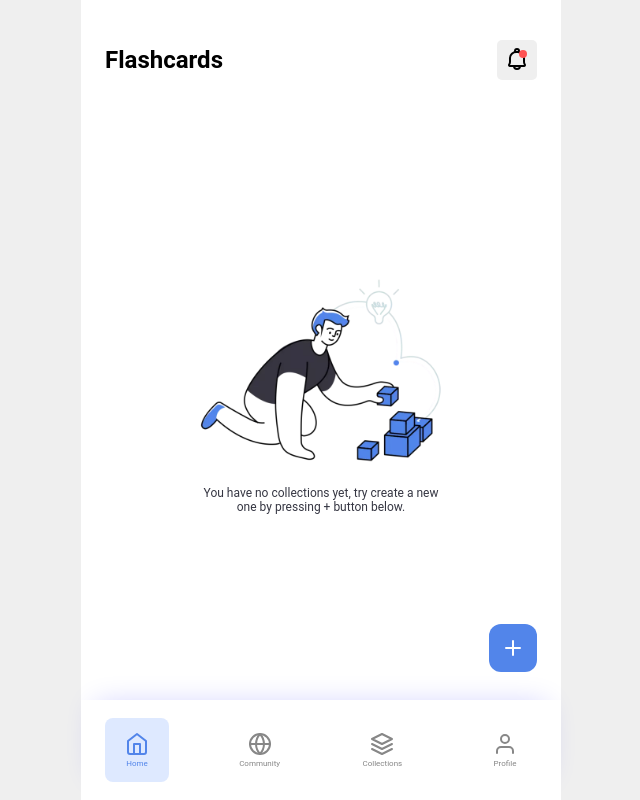
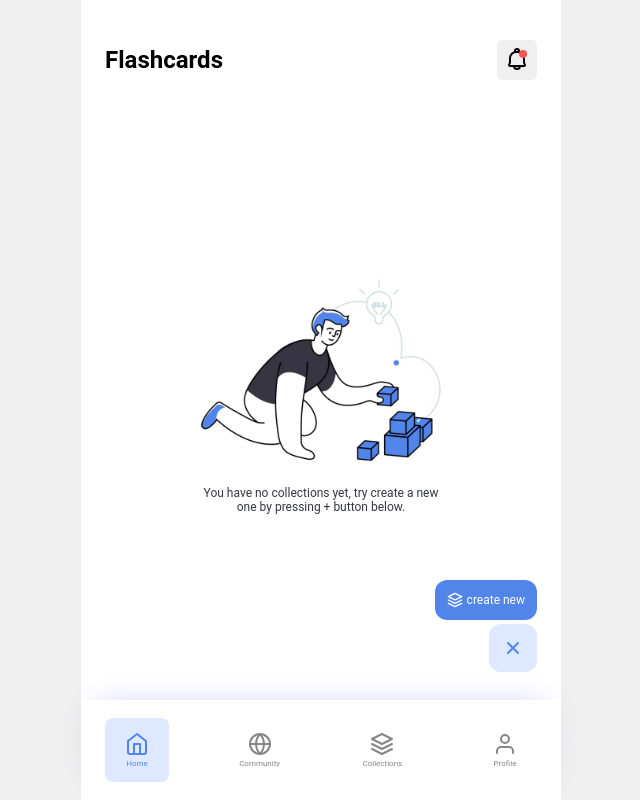
Before and after one commit to GilbertAurel/daily-tracker, a React (Create React App) app: page /home in a window 1280 px wide. Both pictures are taken after a click on the button 832 px from the left and 648 px from the top of the page. Shown: the whole page, without its empty margins (319-959 px from the left). Built offline with nearby package versions, Linux system fonts and the light colour scheme.

Commit message:
feat: add sub menu on plus button

```diff
--- a/src/components/home-add-button/index.tsx
+++ b/src/components/home-add-button/index.tsx
@@ -1,36 +1,91 @@
 /** @jsxRuntime classic */
 /** @jsx jsx */
 import { css, jsx } from '@emotion/react';
-import { Plus } from 'assets/icons/components';
-import { COLORS, SIZES } from 'assets/theme';
-import React from 'react';
+import React, { useState } from 'react';
+import { Layers, Plus } from 'assets/icons/components';
+import { COLORS, FONTS, SIZES } from 'assets/theme';
 
 const HomeAddButton: React.FC = () => {
+  const [subMenu, setSubMenu] = useState(false);
+
+  const toggleSubMenu = () => setSubMenu(!subMenu);
+
   const styles = {
-    button: css`
-      height: 3rem;
-      width: 3rem;
+    container: css`
       position: absolute;
       right: 1.5rem;
       bottom: 8rem;
       display: flex;
+      flex-direction: column;
+      align-items: flex-end;
+      gap: 0.25rem;
+    `,
+    button: css`
+      height: 3rem;
+      width: 3rem;
+      display: flex;
       justify-content: center;
       align-items: center;
+      background-color: ${subMenu ? COLORS.secondary : COLORS.primary};
+      border: none;
+      border-radius: 0.75rem;
+
+      :active {
+        transform: scale(0.9);
+      }
+    `,
+    subButton: css`
+      padding: 0.75rem;
+      display: flex;
+      justify-content: center;
+      align-items: center;
+      gap: 0.25rem;
       background-color: ${COLORS.primary};
       border: none;
       border-radius: 0.75rem;
+
+      p {
+        margin: 0;
+        padding: 0;
+        color: ${COLORS.white};
+        ${FONTS.body}
+      }
+
+      :active {
+        transform: scale(0.9);
+      }
     `,
-    icon: {
-      height: SIZES.icon,
-      width: SIZES.icon,
-      color: COLORS.white
-    }
+    icon: css`
+      height: ${SIZES.icon};
+      width: ${SIZES.icon};
+      color: ${subMenu ? COLORS.primary : COLORS.white};
+      transform: ${subMenu ? 'rotate(45deg)' : 'rotate(0deg)'};
+      transition: transform 0.3s ease;
+    `,
+    subIcon: css`
+      height: ${SIZES.iconSmall};
+      width: ${SIZES.iconSmall};
+      color: ${COLORS.white};
+    `
   };
 
   return (
-    <button css={styles.button} type="button" data-testid="add-btn">
-      <Plus {...styles.icon} />
-    </button>
+    <div css={styles.container}>
+      {subMenu && (
+        <button css={styles.subButton} type="button" data-testid="sub-menu">
+          <Layers css={styles.subIcon} />
+          <p>create new</p>
+        </button>
+      )}
+      <button
+        css={styles.button}
+        type="button"
+        onClick={toggleSubMenu}
+        data-testid="add-btn"
+      >
+        <Plus css={styles.icon} />
+      </button>
+    </div>
   );
 };
 
```
Also changed, not shown: 1 other file (tests, documents, lock files or other folders).
